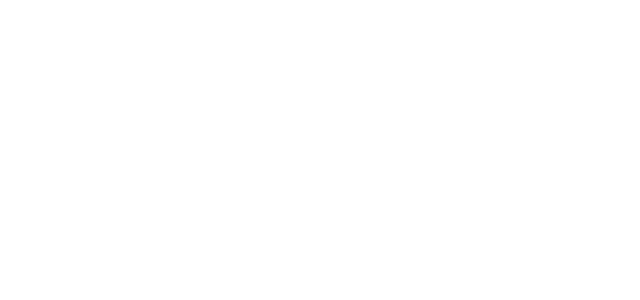
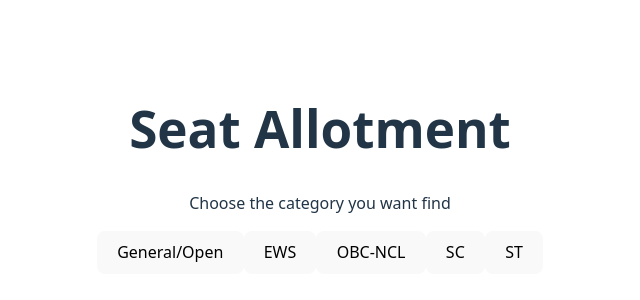
Before and after one commit to NirbhikKumawat/Jee_Adv_2025_Front_End, a React (Vite) app: page /category in a window 1280 px wide. Before the commit this address had no page. Shown: the part 230-530 px from the top of the page, without its empty margins (320-960 px from the left). Built offline with nearby package versions, Linux system fonts and the light colour scheme.

Commit message:
Added category router

```diff
--- a/src/App.jsx
+++ b/src/App.jsx
@@ -2,12 +2,14 @@
 import {Routes,Route} from 'react-router-dom';
 import HomePage from './HomePage';
 import AllotmentChecker from './AllotmentChecker'
+import Category from "./Category.jsx";
 
 function App() {
     return (
         <Routes>
             <Route path="/" element={<HomePage />} />
             <Route path="/checker" element={<AllotmentChecker />} />
+            <Route path="/category" element={<Category />} />
         </Routes>
     );
 }
--- /dev/null
+++ b/src/Category.jsx
@@ -0,0 +1,46 @@
+import {useState} from 'react';
+import {useNavigate} from "react-router-dom";
+import './App.css';
+export default function Category() {
+    const navigate = useNavigate();
+    const openGeneral=()=>{
+        navigate('/general');
+    }
+    const openEWS=()=>{
+        navigate('/ews');
+    }
+    const openOBC=()=>{
+        navigate('/obc');
+    }
+    const openSC=()=>{
+        navigate('/sc');
+    }
+    const openST=()=>{
+        navigate('/st');
+    }
+    return(
+        <div className="category-page">
+            <header>
+                <h1>Seat Allotment</h1>
+                <p>Choose the category you want find</p>
+            </header>
+            <div className="category-select">
+                <button onClick={openGeneral} className="category-button">
+                    General/Open
+                </button>
+                <button onClick={openEWS} className="category-button">
+                    EWS
+                </button>
+                <button onClick={openOBC} className="category-button">
+                    OBC-NCL
+                </button>
+                <button onClick={openSC} className="category-button">
+                    SC
+                </button>
+                <button onClick={openST} className="category-button">
+                    ST
+                </button>
+            </div>
+        </div>
+    )
+}
--- a/src/HomePage.jsx
+++ b/src/HomePage.jsx
@@ -5,6 +5,9 @@
     const navigate = useNavigate();
     const goToChecker = () =>{
         navigate('/checker');
+    };
+    const goToCategory = () =>{
+        navigate('/category');
     };
     return(
         <div className="container home-container">
@@ -16,6 +19,9 @@
                 <button onClick={goToChecker} className="cta-button">
                     Open Rank Checker
                 </button>
+                <button onClick={goToCategory} className="cta-button">
+                    Open Category Analyzer
+                </button>
             </div>
         </div>
     )
```
